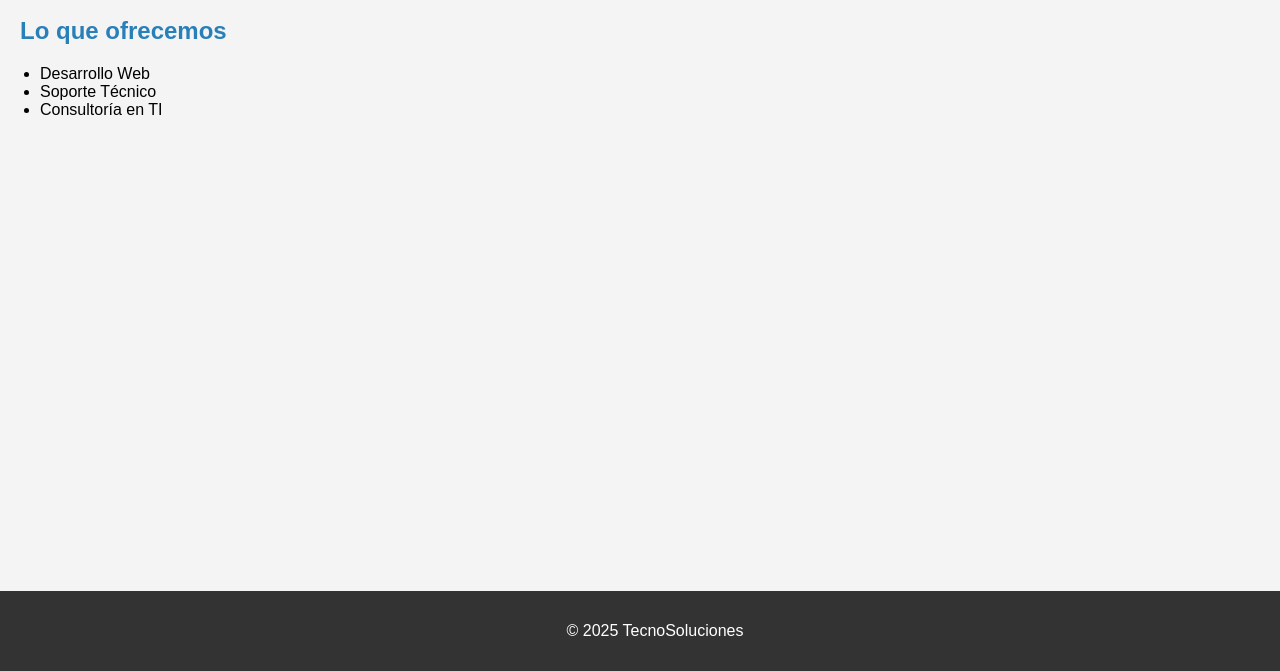
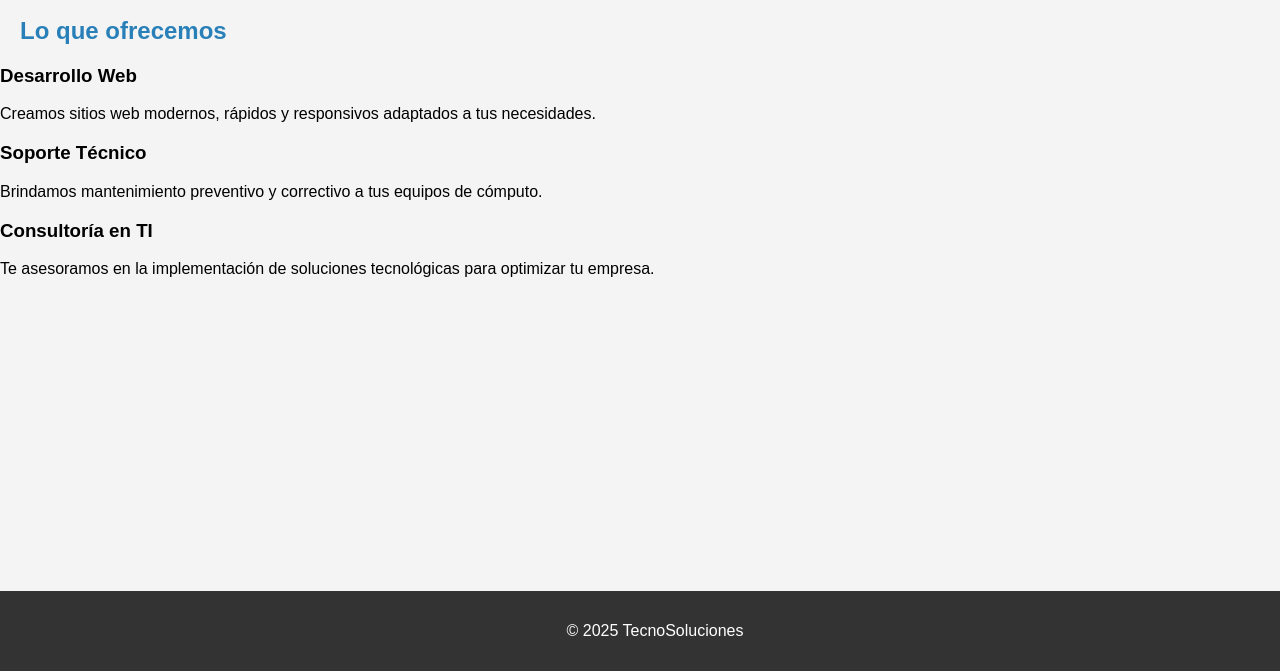
Before and after one commit to ShofiSo/Mi-pagina-Web, a plain HTML site: page servicios.html in a window 1280 px wide. Shown: the part 129-800 px from the top of the page. Drawn offline with Linux system fonts and the light colour scheme.

Commit message:
Decimo Commit
Le adicione más info a la parte de servicios ya que estaba muy vacío

```diff
--- a/servicios.html
+++ b/servicios.html
@@ -20,11 +20,20 @@
 
     <section>
         <h2 class="subtitulo">Lo que ofrecemos</h2>
-        <ul>
-            <li>Desarrollo Web</li>
-            <li>Soporte Técnico</li>
-            <li>Consultoría en TI</li>
-        </ul>
+        <div class="servicios">
+            <div class="servicio">
+                <h3>Desarrollo Web</h3>
+                <p>Creamos sitios web modernos, rápidos y responsivos adaptados a tus necesidades.</p>
+            </div>
+            <div class="servicio">
+                <h3>Soporte Técnico</h3>
+                <p>Brindamos mantenimiento preventivo y correctivo a tus equipos de cómputo.</p>
+            </div>
+            <div class="servicio">
+                <h3>Consultoría en TI</h3>
+                <p>Te asesoramos en la implementación de soluciones tecnológicas para optimizar tu empresa.</p>
+            </div>
+        </div>
     </section>
 
     <footer>
```
